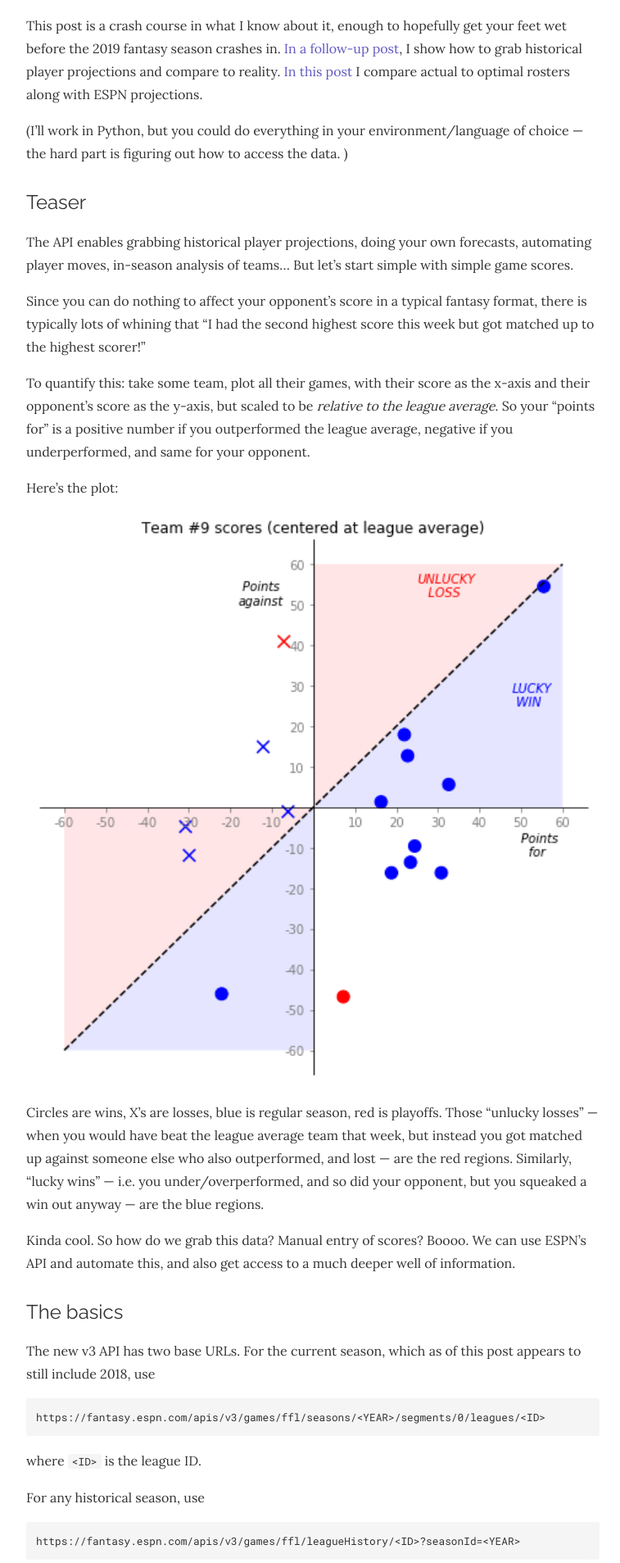
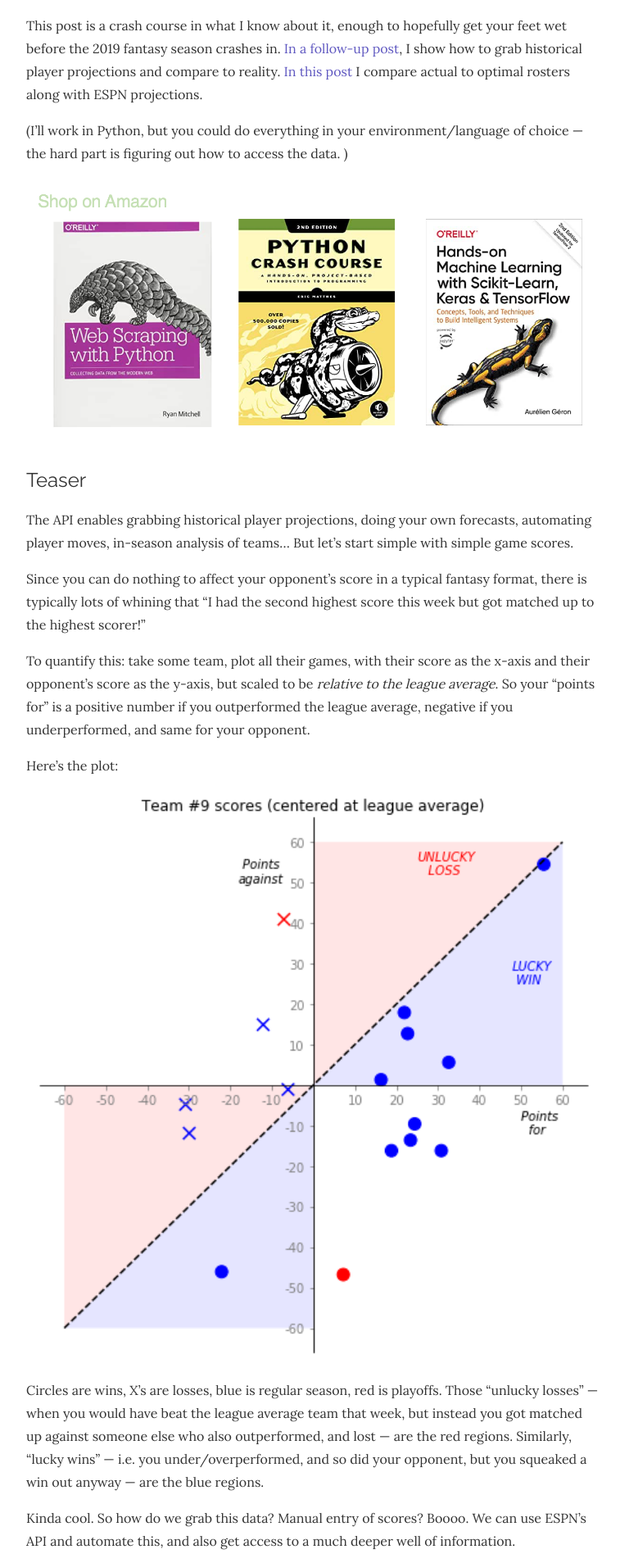
Before and after one commit to stmorse/stmorse.github.io, a Jekyll site: the page built from _posts/2019-07-27-espn-fantasy-v3.md, in a window 1280 px wide. Shown: the part 485-2392 px from the top of the page at 82% size, without its empty margins (258-1015 px from the left). Built offline with Jekyll 4.4.1, drawn with Linux system fonts in a browser that asks for light colours; nearby versions of some CDN libraries.

Commit message:
add banner

```diff
--- a/_posts/2019-07-27-espn-fantasy-v3.md
+++ b/_posts/2019-07-27-espn-fantasy-v3.md
@@ -16,6 +16,10 @@
 
 (I'll work in Python, but you could do everything in your environment/language of choice --- the hard part is figuring out how to access the data.
 )
+
+<a href="https://www.amazon.com/s/ref=as_li_ss_tl?k=learn+python&ref=nb_sb_noss_1&linkCode=ll2&tag=stmorse-20&linkId=e8b01cbc450b9d8852b94969be936eea&language=en_US">
+    <img align="center" width="100%" src="{{ site.github.url }}/images/ads/python1.png" alt="Shop Amazon: Learn Python">
+</a>
 
 ## Teaser
 
```
